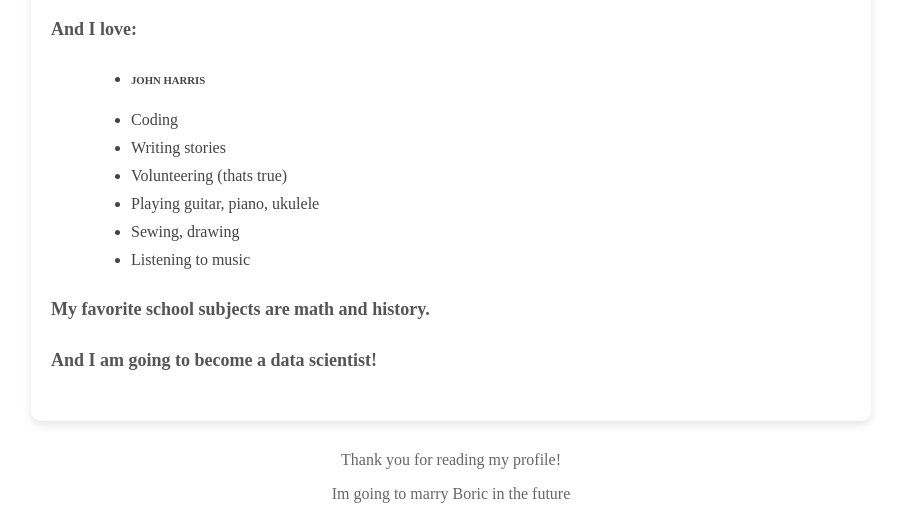
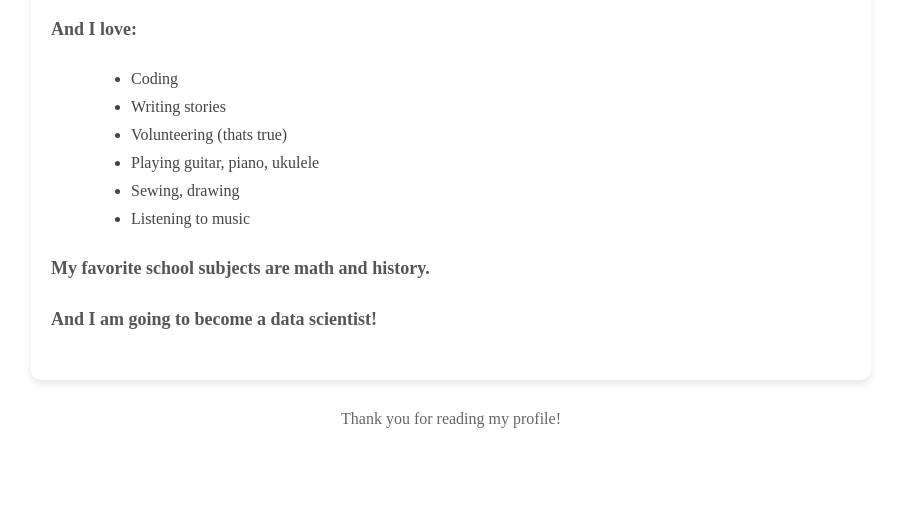
Before and after one commit to Lykahh/I-AM, a plain HTML site: page index.html in a window 1280 px wide. Shown: the part 504-1023 px from the top of the page, without its empty margins (189-1090 px from the left). After the commit the page ends 948 px from the top, so only its background shows below. Drawn offline with Linux system fonts and the light colour scheme.

Commit message:
Update index.html

```diff
--- a/index.html
+++ b/index.html
@@ -15,7 +15,6 @@
 
         <h5>And I love:</h5>
         <ul>
-            <li><h6>JOHN HARRIS</h6></li>
             <li>Coding</li>
             <li>Writing stories</li>
             <li>Volunteering (thats true)</li>
@@ -31,7 +30,6 @@
 
     <div class="footer">
         <p>Thank you for reading my profile!</p>
-        <p>Im going to marry Boric in the future</p>
     </div>
 
 
```
